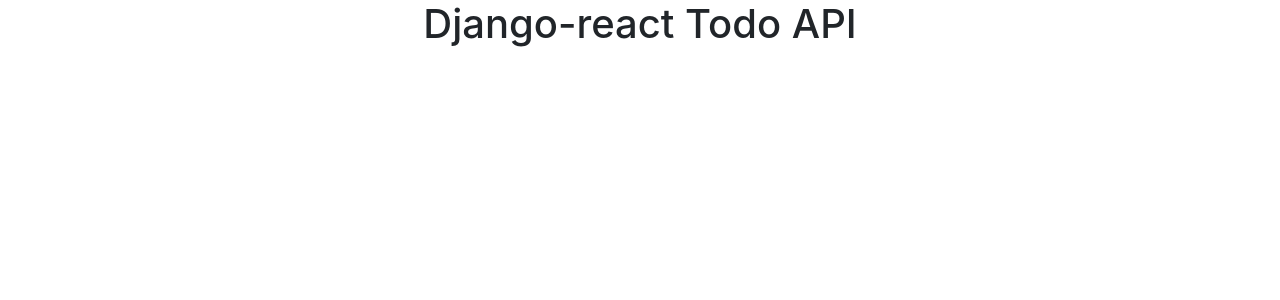
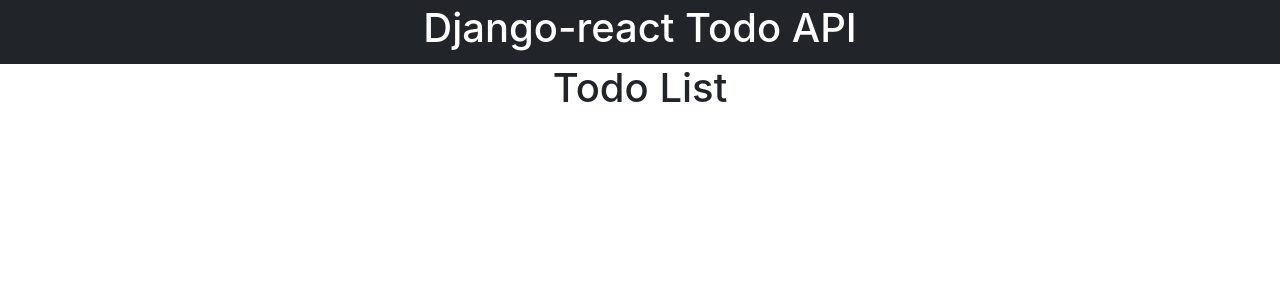
Before and after one commit to zahur76/django-react-todo, a React (Create React App) app in the folder frontend/: page / in a window 1280 px wide. Shown: the top 300 px of the page. Built offline with nearby package versions, Linux system fonts and the light colour scheme.

Commit message:
add todo list component

```diff
--- a/frontend/src/components/App/App.js
+++ b/frontend/src/components/App/App.js
@@ -1,10 +1,12 @@
 import Header from '../Header/Header';
+import TodoList from '../TodoList/TodoList';
 import './App.css';
 
 function App() {
   return (
     <div className="App">
       <Header />
+      <TodoList />
     </div>
   );
 }
--- a/frontend/src/components/Header/Header.js
+++ b/frontend/src/components/Header/Header.js
@@ -2,7 +2,7 @@
 
 function Header() {
   return (
-    <div className="Header m-0">
+    <div className="Header m-0 bg-dark text-white p-1">
       <h1>Django-react Todo API</h1>
     </div>
   );
--- /dev/null
+++ b/frontend/src/components/TodoList/TodoList.js
@@ -0,0 +1,10 @@
+import './TodoList.css';
+
+function TodoList() {
+  return (
+    <div className="Todo">
+        <h1>Todo List</h1>
+    </div>
+  );
+}
+export default TodoList;
```
Also changed, not shown: frontend/src/components/TodoList/TodoList.css (added).
